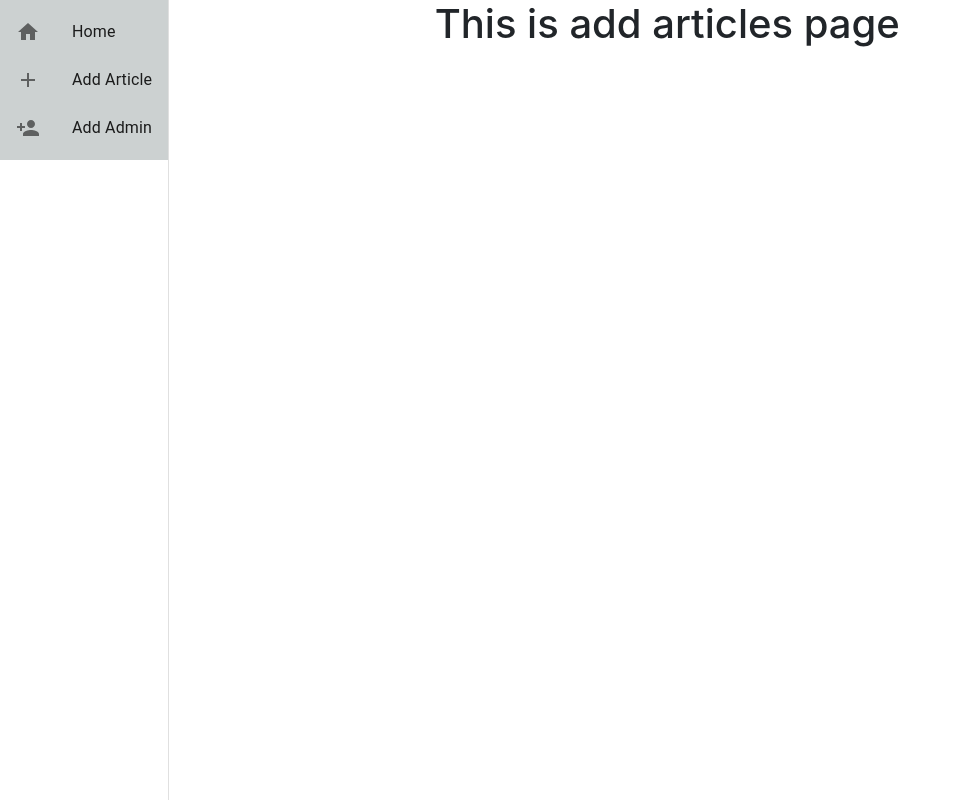
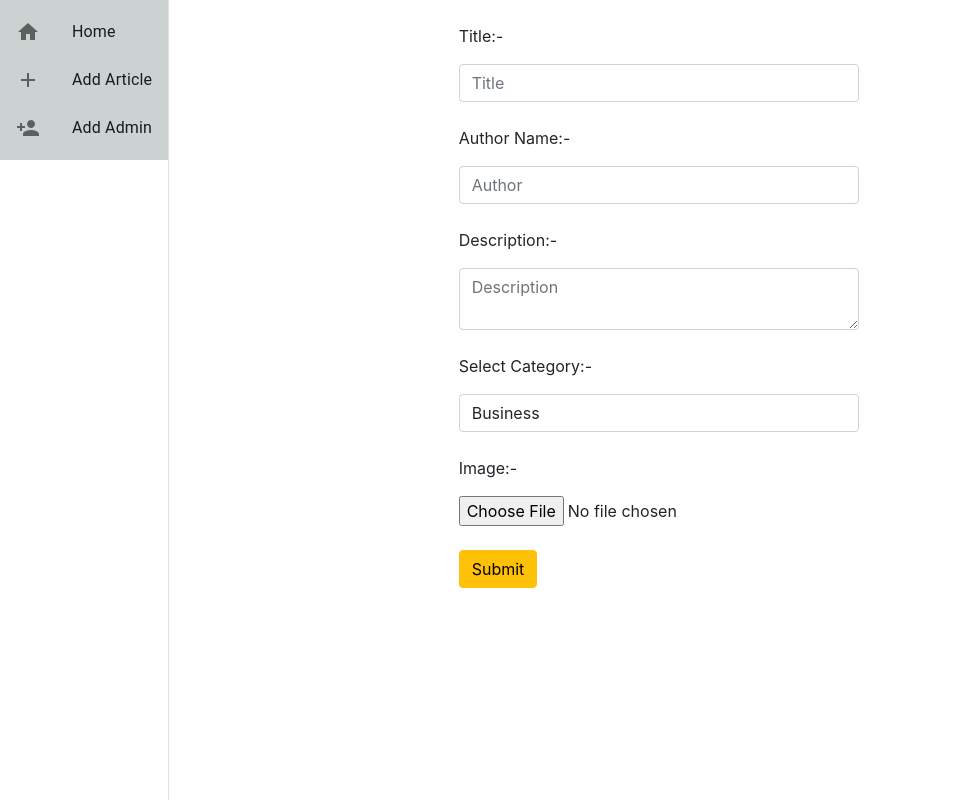
Before and after one commit to AMFahim/News-Pit-Client, a React (Create React App) app: page /addArticle in a window 1280 px wide. Shown: the whole page, without its empty margins (0-961 px from the left). Built offline with nearby package versions, Linux system fonts and the light colour scheme.

Commit message:
Add Article page added

```diff
--- a/package.json
+++ b/package.json
@@ -10,6 +10,8 @@
     "@testing-library/user-event": "^12.8.3",
     "react": "^17.0.2",
     "react-dom": "^17.0.2",
+    "react-form-hook": "0.0.1",
+    "react-hook-form": "^7.15.0",
     "react-router-dom": "^5.3.0",
     "react-scripts": "4.0.3",
     "web-vitals": "^1.1.2"
--- a/src/App.js
+++ b/src/App.js
@@ -6,16 +6,20 @@ import {
 } from "react-router-dom";
 import Home from './Components/Home/Home/Home';
 import AddArticle from './Components/Dashboard/AddArticle/AddArticle';
+import AddAdmin from './Components/Dashboard/AddAdmin/AddAdmin';
 
 function App() {
   return (
     <Router>
       <Switch>
         <Route exact path="/">
-          <Home/>
+          <Home />
         </Route>
         <Route path="/addArticle">
-          <AddArticle/>
+          <AddArticle />
+        </Route>
+        <Route path="/addAdmin">
+          <AddAdmin />
         </Route>
       </Switch>
     </Router>
--- /dev/null
+++ b/src/Components/Dashboard/AddAdmin/AddAdmin.js
@@ -0,0 +1,17 @@
+import React from 'react';
+import Sidebar from '../Sidebar/Sidebar';
+
+const AddAdmin = () => {
+  return (
+    <div className="row">
+      <div className="col-md-4">
+        <Sidebar/>
+      </div>
+      <div className="col-md-8">
+        <h1>This is add admin page</h1>
+      </div>
+    </div>
+  );
+};
+
+export default AddAdmin;
--- /dev/null
+++ b/src/Components/Dashboard/AddArticle/AddArticle.css
@@ -0,0 +1,14 @@
+@media only screen and (max-width: 768px) {
+  .responsive-input{
+    max-width: 200px;
+    margin-left: 40px;
+  }
+
+  form p {
+    display: none;
+  }
+
+  .submit-btn{
+    margin-left: 40px;
+  }
+}
--- a/src/Components/Dashboard/AddArticle/AddArticle.js
+++ b/src/Components/Dashboard/AddArticle/AddArticle.js
@@ -1,14 +1,45 @@
 import React from 'react';
+import './AddArticle.css';
 import Sidebar from '../Sidebar/Sidebar';
+import { useForm } from "react-hook-form";
+
 
 const AddArticle = () => {
+  const { register, handleSubmit, formState: { errors } } = useForm();
+
   return (
     <div className="row">
-      <div className="col-md-4">
-       <Sidebar/>
+      <div className="col-md-4 pt-4">
+        <Sidebar />
       </div>
-      <div className="col-md-8">
-        <h1>This is add articles page</h1>
+      <div className="col-md-8 pt-4">
+        <form className="container">
+          <p>Title:-</p>
+          <input style={{ maxWidth: "400px" }} className="form-control responsive-input" placeholder="Title" {...register("title")} required />
+          <br />
+          <p>Author Name:-</p>
+          <input style={{ maxWidth: "400px" }} className="form-control responsive-input" placeholder="Author" type="text" {...register("author")} required />
+          <br />
+          <p>Description:-</p>
+          <textarea style={{ maxWidth: "400px" }} className="form-control responsive-input" placeholder="Description" {...register("description")} required />
+          <br />
+          <p>Select Category:-</p>
+          <select style={{ maxWidth: "400px" }} className="box form-control responsive-input" {...register("category")} required>
+            <option disabled={true} value="Not set">Select Category</option>
+            <option value="Business">Business</option>
+            <option value="Entertainment">Entertainment</option>
+            <option value="Politics">Politics</option>
+            <option value="Sports">Sports</option>
+            <option value="International">International</option>
+            <option value="Not set">Other</option>
+          </select>
+          <br />
+          <p>Image:-</p>
+          <input type="file" className="responsive-input" name="exampleRequired" required />
+          <br />
+          <br />
+          <input className="btn btn-warning submit-btn" type="submit" />
+        </form>
       </div>
     </div>
   );
--- /dev/null
+++ b/src/Components/Dashboard/Sidebar/Sidebar.css
@@ -0,0 +1,5 @@
+@media only screen and (max-width: 768px){
+  .forResponsive{
+   width: 50px;
+  }
+}
--- a/src/Components/Dashboard/Sidebar/Sidebar.js
+++ b/src/Components/Dashboard/Sidebar/Sidebar.js
@@ -1,4 +1,5 @@
 import React from 'react';
+import './Sidebar.css';
 import {
   Drawer as MIUDrawer,
   List,
@@ -8,9 +9,7 @@ import {
   } from "@material-ui/core"
 import { makeStyles} from '@material-ui/core/styles';
 import HomeIcon from '@material-ui/icons/Home';
-import DashboardIcon from '@material-ui/icons/Dashboard';
 import AddIcon from '@material-ui/icons/Add';
-import EjectIcon from '@material-ui/icons/Eject';
 import PersonAddIcon from '@material-ui/icons/PersonAdd';
 import { withRouter } from 'react-router';
 
--- a/src/Components/Home/AllArticles/AllArticles.js
+++ b/src/Components/Home/AllArticles/AllArticles.js
@@ -29,7 +29,7 @@ const Article = [
     Description: "Lorem ipsum dolor sit amet consectetur, adipisicing elit. Vitae, esse!"
   },
   {
-    _id: 3,
+    _id: 4,
     title: "best king in the world",
     author: "Abul Kalam",
     img: Banner1,
@@ -43,16 +43,16 @@ const AllArticles = () => {
     <div className="container text-center">
       <div className="pt-5">
         <h1>[ Upgrade <span className="text-muted">News</span> ]</h1>
-        <div class="dropdown">
-          <button class="btn btn-secondary dropdown-toggle" type="button" id="dropdownMenuButton1" data-bs-toggle="dropdown" aria-expanded="false">
+        <div className="dropdown">
+          <button className="btn btn-secondary dropdown-toggle" type="button" id="dropdownMenuButton1" data-bs-toggle="dropdown" aria-expanded="false">
             CATEGORY
           </button>
-          <ul class="dropdown-menu" aria-labelledby="dropdownMenuButton1">
-            <li><Link to="/" class="dropdown-item" href="#">Business</Link></li>
-            <li><Link to="/" class="dropdown-item" href="#">Entertainment</Link></li>
-            <li><Link to="/" class="dropdown-item" href="#">Politics</Link></li>
-            <li><Link to="/" class="dropdown-item" href="#">Sports</Link></li>
-            <li><Link to="/" class="dropdown-item" href="#">International</Link></li>
+          <ul className="dropdown-menu" aria-labelledby="dropdownMenuButton1">
+            <li><Link to="/" className="dropdown-item" href="#">Business</Link></li>
+            <li><Link to="/" className="dropdown-item" href="#">Entertainment</Link></li>
+            <li><Link to="/" className="dropdown-item" href="#">Politics</Link></li>
+            <li><Link to="/" className="dropdown-item" href="#">Sports</Link></li>
+            <li><Link to="/" className="dropdown-item" href="#">International</Link></li>
           </ul>
         </div>
       </div>
--- a/src/Components/Home/Articles/Articles.js
+++ b/src/Components/Home/Articles/Articles.js
@@ -2,7 +2,6 @@ import React from 'react';
 import { Link } from 'react-router-dom';
 
 const Articles = ({ article }) => {
-  console.log(article)
   return (
       <div className="col-md-6 pt-5 for-articles text-center align-center">
         <div className="card mb-3" style={{ maxWidth: "540px" }}>
```
Also changed, not shown: 1 other file (tests, documents, lock files or other folders).
